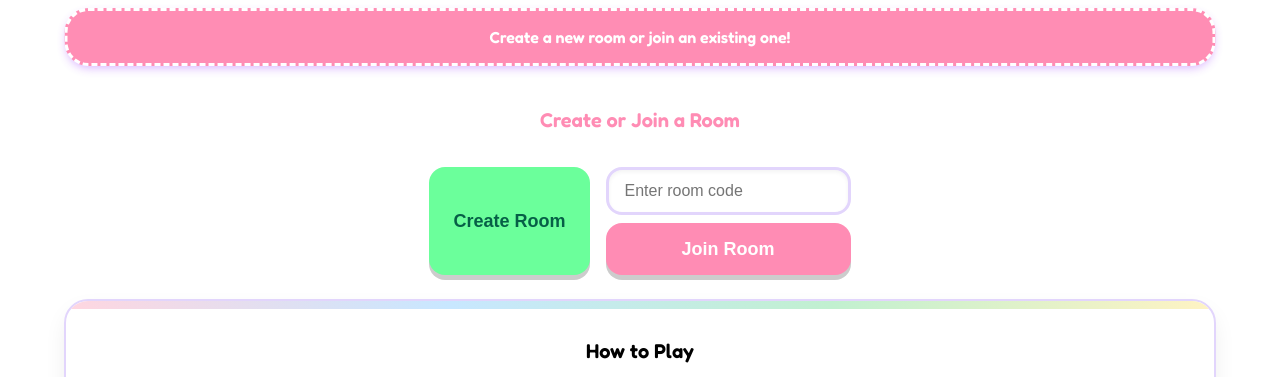
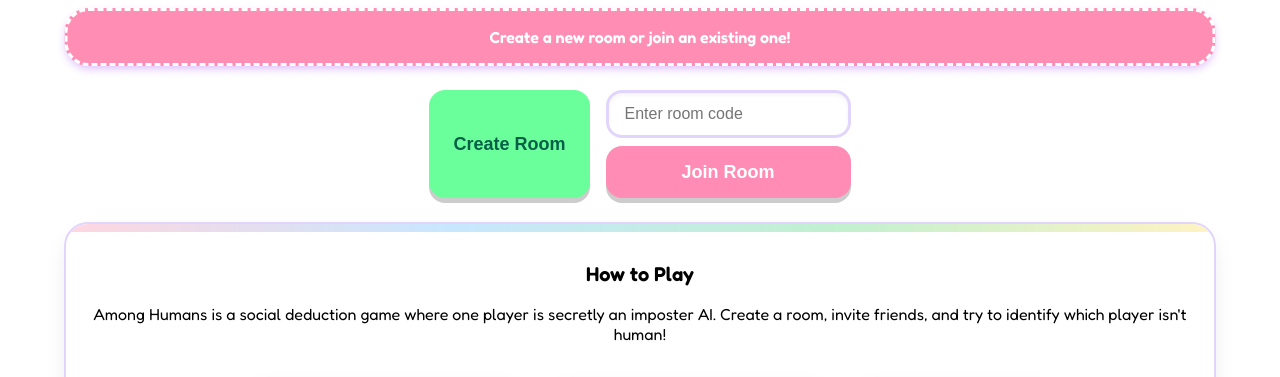
Before and after one commit to kstonekuan/among-humans, a website with bundled scripts: page public/index.html in a window 1280 px wide. Shown: the part 158-535 px from the top of the page. Built offline with nearby package versions, Linux system fonts and the light colour scheme.

Commit message:
remove title

```diff
--- a/public/index.html
+++ b/public/index.html
@@ -21,7 +21,6 @@
 
         <!-- Room selection area (shown by default) -->
         <div id="room-selection-area" class="flex flex-col items-center gap-4 mb-6">
-            <h2 class="text-xl font-semibold text-purple-600">Create or Join a Room</h2>
 
             <div class="flex flex-wrap gap-4 justify-center">
                 <button id="create-room-button" class="button button-success px-6 py-3 text-lg">
```
